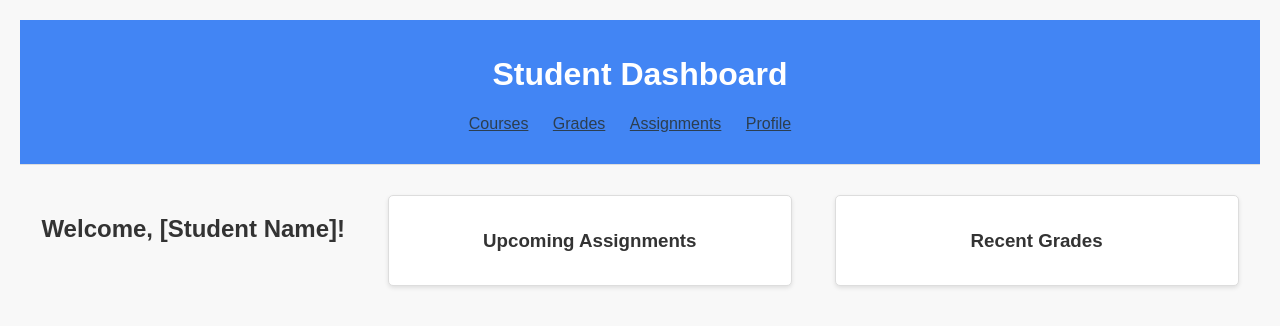
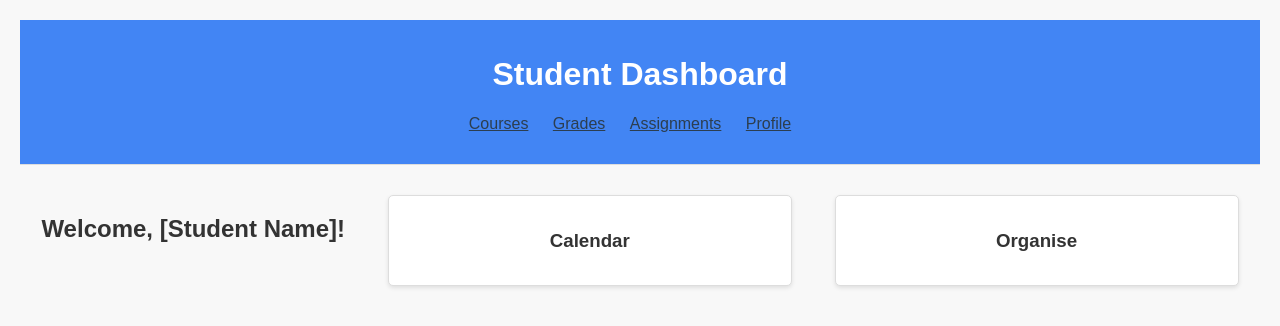
Before and after one commit to ShreeshaBhat1004/CampusHub, a plain HTML site: page index.html in a window 1280 px wide. Drawn offline with Linux system fonts and the light colour scheme.

Commit message:
Update index.html

```diff
--- a/index.html
+++ b/index.html
@@ -24,11 +24,11 @@
             <h2>Welcome, [Student Name]!</h2>
 
             <div class="info-box">
-                <h3>Upcoming Assignments</h3>
+                <h3>Calendar</h3>
                 </div>
 
             <div class="info-box">
-                <h3>Recent Grades</h3>
+                <h3>Organise</h3></h3>
                 </div>
         </section>
     </main>
```
